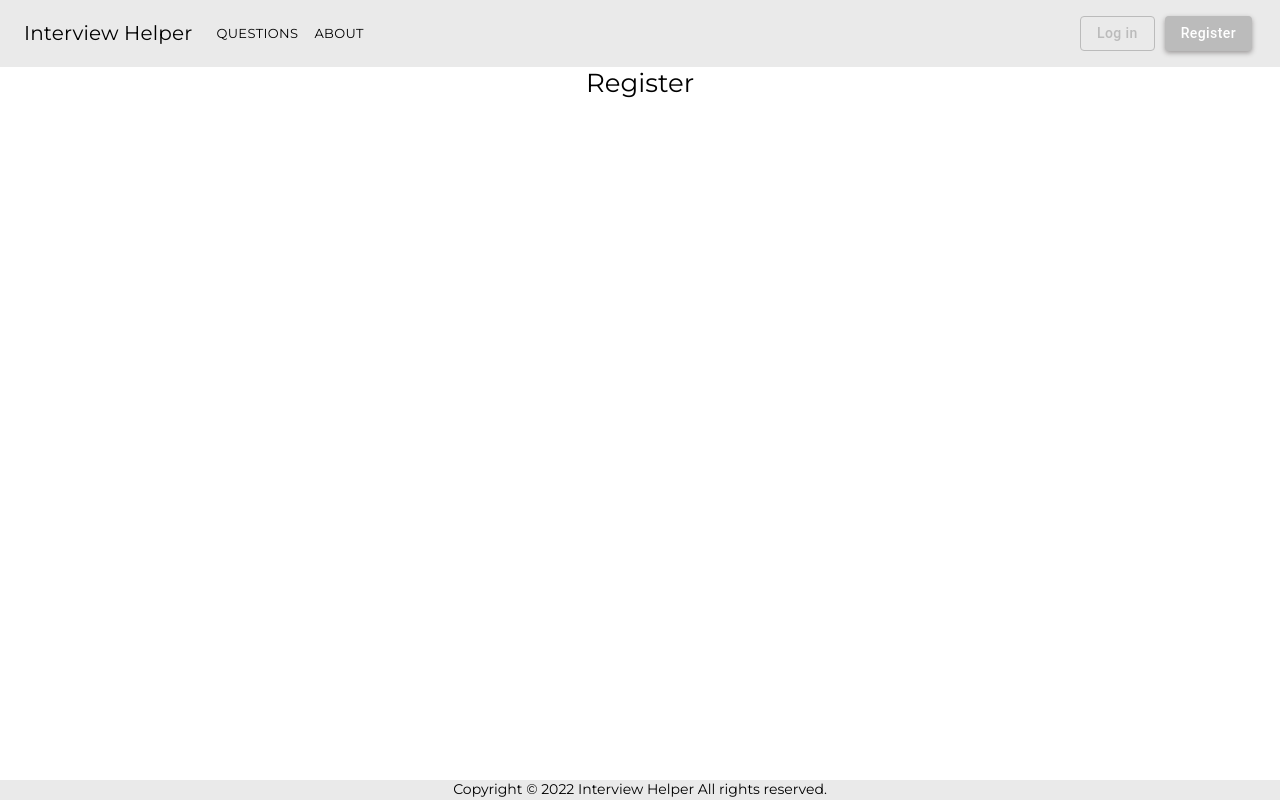
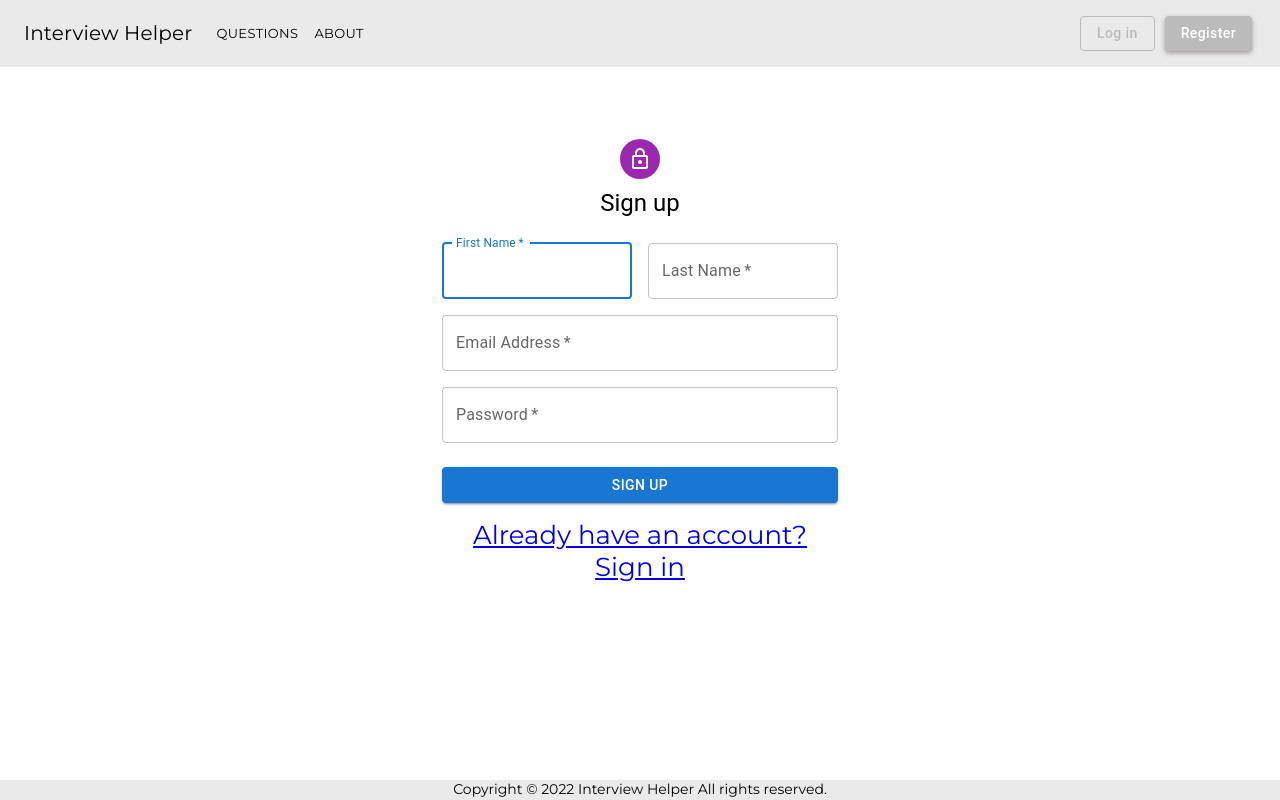
Before and after one commit to Sverdiyev/InterviewHelperFE, a React (Create React App) app: page /signup in a window 1280 px wide. Built offline with nearby package versions, Linux system fonts and the light colour scheme.

Commit message:
sign up template added

```diff
--- a/src/pages/Register.jsx
+++ b/src/pages/Register.jsx
@@ -1,7 +1,89 @@
-import React from 'react';
+import { Avatar, Box, Button, Container, Grid, TextField, Typography } from '@mui/material';
+import { LockOutlined as LockOutlinedIcon } from '@mui/icons-material';
+import { Link } from 'react-router-dom';
 
 function Register() {
-  return <div>Register</div>;
+  const handleSubmit = (event) => {
+    event.preventDefault();
+    const data = new FormData(event.currentTarget);
+    console.log({
+      email: data.get('email'),
+      password: data.get('password')
+    });
+  };
+
+  return (
+    <Container component="main" maxWidth="xs">
+      <Box
+        sx={{
+          marginTop: 8,
+          display: 'flex',
+          flexDirection: 'column',
+          alignItems: 'center'
+        }}>
+        <Avatar sx={{ m: 1, bgcolor: 'secondary.main' }}>
+          <LockOutlinedIcon />
+        </Avatar>
+        <Typography component="h1" variant="h5">
+          Sign up
+        </Typography>
+        <Box component="form" noValidate onSubmit={handleSubmit} sx={{ mt: 3 }}>
+          <Grid container spacing={2}>
+            <Grid item xs={12} sm={6}>
+              <TextField
+                autoComplete="given-name"
+                name="firstName"
+                required
+                fullWidth
+                id="firstName"
+                label="First Name"
+                autoFocus
+              />
+            </Grid>
+            <Grid item xs={12} sm={6}>
+              <TextField
+                required
+                fullWidth
+                id="lastName"
+                label="Last Name"
+                name="lastName"
+                autoComplete="family-name"
+              />
+            </Grid>
+            <Grid item xs={12}>
+              <TextField
+                required
+                fullWidth
+                id="email"
+                label="Email Address"
+                name="email"
+                autoComplete="email"
+              />
+            </Grid>
+            <Grid item xs={12}>
+              <TextField
+                required
+                fullWidth
+                name="password"
+                label="Password"
+                type="password"
+                id="password"
+                autoComplete="new-password"
+              />
+            </Grid>
+          </Grid>
+          <Button type="submit" fullWidth variant="contained" sx={{ mt: 3, mb: 2 }}>
+            Sign Up
+          </Button>
+          <Grid container justifyContent="flex-end">
+            <Grid item>
+              <Link to="#">Already have an account? Sign in</Link>
+            </Grid>
+          </Grid>
+        </Box>
+      </Box>
+    </Container>
+  );
 }
 
 export default Register;
```
